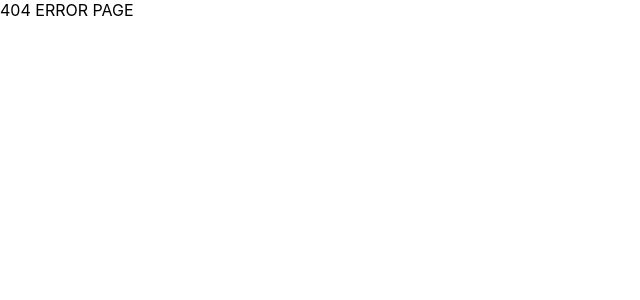
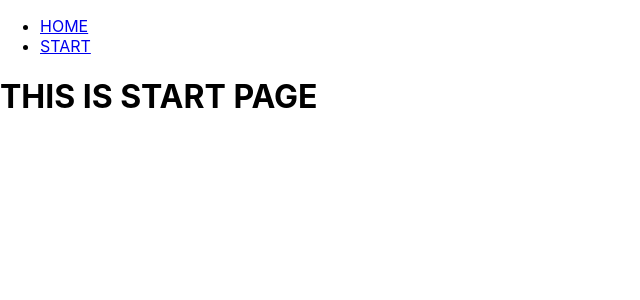
Before and after one commit to deepanshuchhanna/dbox-office, a React (Create React App) app: page /start in a window 1280 px wide. Before the commit this address had no page. Shown: the top 300 px of the page, without its empty margins (0-640 px from the left). Built offline with nearby package versions, Linux system fonts and the light colour scheme.

Commit message:
added Navbar and created page component

```diff
--- a/src/App.js
+++ b/src/App.js
@@ -1,20 +1,30 @@
 import React from 'react';
 import { Switch, Route } from 'react-router-dom';
+import Navs from './components/Navs';
+import Home from './pages/Home';
+import Start from './pages/Start';
 
 function App() {
   return (
+    <div>
+      <Navs />
       <Switch>
         <Route exact path="/">
           {' '}
-        HOME PAGE{' '}
+          <Home />
         </Route>
 
-      <Route exact path="/d">
+        <Route exact path="/start">
           {' '}
-        DEEP PAGE{' '}
+          <Start />
         </Route>
-      <Route>404 ERROR PAGE </Route>
+        <Route>
+          <div>
+            <h1>404 ERROR PAGE, PAGE NOT FOUND</h1>
+          </div>
+        </Route>
       </Switch>
+    </div>
   );
 }
 
--- /dev/null
+++ b/src/components/Navs.js
@@ -0,0 +1,29 @@
+import React from 'react';
+import { Link } from 'react-router-dom';
+
+const LINKS = [
+  {
+    to: '/',
+    text: 'HOME',
+  },
+  {
+    to: '/start',
+    text: 'START',
+  },
+];
+
+const Navs = () => {
+  return (
+    <div>
+      <ul>
+        {LINKS.map(item => (
+          <li key={item.to}>
+            <Link to={item.to}>{item.text}</Link>
+          </li>
+        ))}
+      </ul>
+    </div>
+  );
+};
+
+export default Navs;
--- /dev/null
+++ b/src/pages/Home.js
@@ -0,0 +1,11 @@
+import React from 'react';
+
+const Home = () => {
+  return (
+    <div>
+      <h1>THIS IS HOME PAGE </h1>
+    </div>
+  );
+};
+
+export default Home;
--- /dev/null
+++ b/src/pages/Start.js
@@ -0,0 +1,11 @@
+import React from 'react';
+
+const Start = () => {
+  return (
+    <div>
+      <h1>THIS IS START PAGE </h1>
+    </div>
+  );
+};
+
+export default Start;
```
Lines whose indentation alone changed are shown as unchanged.
